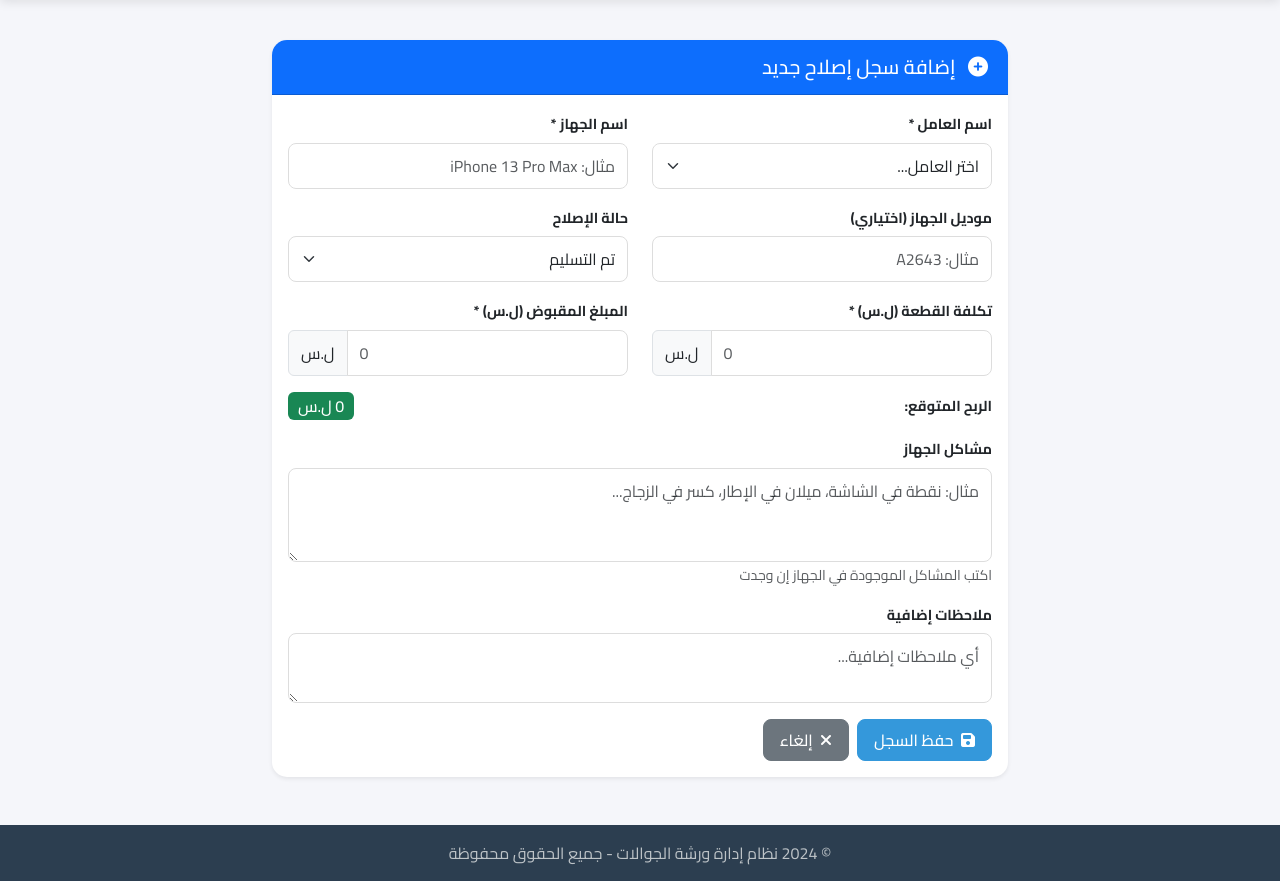
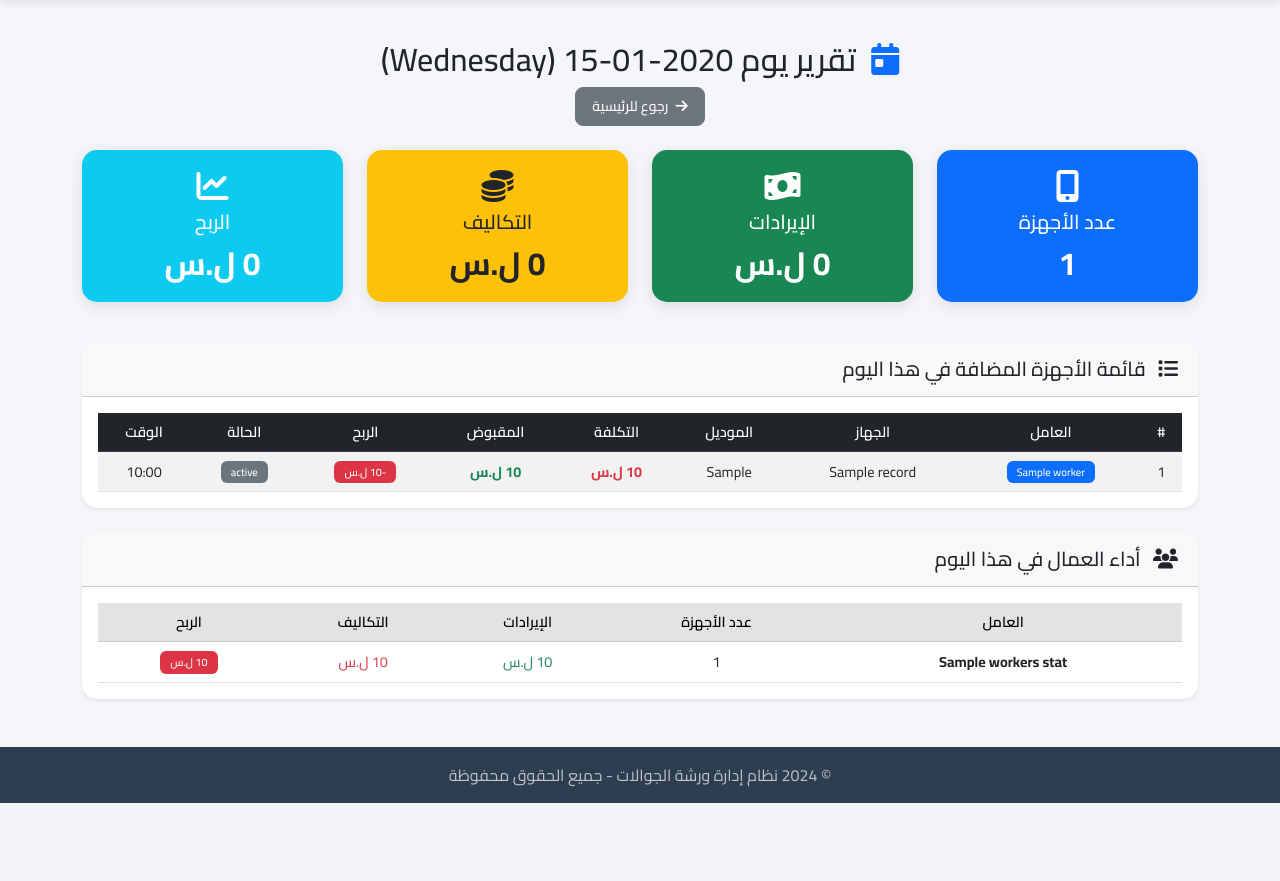
Before and after one commit to mohamadshalabi343-cell/shalab1, a Flask app: template templates/add_record.html in a window 1280 px wide. Shown: the part 65-946 px from the top of the page. After the commit the page ends 868 px from the top, so only its background shows below. Run offline with Flask 3, Linux system fonts and the light colour scheme; tables that the repository leaves empty hold one stand-in row (values such as "Sample post"); the template is opened without the code that fills it: values that come from a table or form of the project are taken from there, most other values are stand-ins (such as "Sample title", 1, 10 or a date in 2020).

Commit message:
Update add_record.html

```diff
--- a/templates/add_record.html
+++ b/templates/add_record.html
@@ -1,124 +1,160 @@
 {% extends 'base.html' %}
 
-{% block title %}إضافة سجل جديد{% endblock %}
+{% block title %}تقرير يوم {{ day_date.strftime('%Y-%m-%d') }}{% endblock %}
 
 {% block content %}
-<div class="row justify-content-center">
-    <div class="col-lg-8 col-md-10">
-        <div class="card shadow-sm">
-            <div class="card-header bg-primary text-white">
-                <h5 class="mb-0">
-                    <i class="fas fa-plus-circle me-2"></i>
-                    إضافة سجل إصلاح جديد
-                </h5>
-            </div>
-            <div class="card-body">
-                <form method="POST" action="{{ url_for('add_record') }}" id="addRecordForm">
-                    <div class="row">
-                        <div class="col-md-6 mb-3">
-                            <label for="worker_id" class="form-label fw-bold">اسم العامل *</label>
-                            <select class="form-select" id="worker_id" name="worker_id" required>
-                                <option value="">اختر العامل...</option>
-                                {% for worker in workers %}
-                                <option value="{{ worker.id }}">{{ worker.name }}</option>
-                                {% endfor %}
-                            </select>
-                        </div>
-                        <div class="col-md-6 mb-3">
-                            <label for="device_name" class="form-label fw-bold">اسم الجهاز *</label>
-                            <input type="text" class="form-control" id="device_name" name="device_name"
-                                   placeholder="مثال: iPhone 13 Pro Max" required>
-                        </div>
-                    </div>
-
-                    <div class="row">
-                        <div class="col-md-6 mb-3">
-                            <label for="device_model" class="form-label fw-bold">موديل الجهاز (اختياري)</label>
-                            <input type="text" class="form-control" id="device_model" name="device_model"
-                                   placeholder="مثال: A2643">
-                        </div>
-                        <div class="col-md-6 mb-3">
-                            <label for="status" class="form-label fw-bold">حالة الإصلاح</label>
-                           <select class="form-select" id="status" name="status">
-    <option value="تم التسليم" selected>تم التسليم</option>
-    <option value="لم تسلم">لم تسلم</option>
-    <option value="دين">دين</option>
-</select>
-                        </div>
-                    </div>
-
-                    <div class="row">
-                        <div class="col-md-6 mb-3">
-                            <label for="cost" class="form-label fw-bold">تكلفة القطعة (ل.س) *</label>
-                            <div class="input-group">
-                                <input type="number" step="1" min="0" class="form-control" id="cost"
-                                       name="cost" placeholder="0" required>
-                                <span class="input-group-text">ل.س</span>
-                            </div>
-                        </div>
-                        <div class="col-md-6 mb-3">
-                            <label for="amount_received" class="form-label fw-bold">المبلغ المقبوض (ل.س) *</label>
-                            <div class="input-group">
-                                <input type="number" step="1" min="0" class="form-control" id="amount_received"
-                                       name="amount_received" placeholder="0" required>
-                                <span class="input-group-text">ل.س</span>
+<div class="row mb-4">
+    <div class="col-12">
+        <h2 class="text-center">
+            <i class="fas fa-calendar-day me-2 text-primary"></i>
+            تقرير يوم {{ day_date.strftime('%Y-%m-%d') }} ({{ day_date.strftime('%A') }})
+        </h2>
+        <div class="text-center mt-2">
+            <a href="{{ url_for('index') }}" class="btn btn-secondary btn-sm">
+                <i class="fas fa-arrow-right me-1"></i> رجوع للرئيسية
+            </a>
         </div>
     </div>
 </div>
 
-                    <div class="mb-3">
-                        <div class="d-flex justify-content-between align-items-center">
-                            <label for="profit_preview" class="form-label fw-bold mb-0">الربح المتوقع:</label>
-                            <span id="profit_preview" class="badge bg-info fs-6">0 ل.س</span>
+<!-- بطاقات الإحصائيات -->
+<div class="row mb-4">
+    <div class="col-md-3 col-sm-6 mb-3">
+        <div class="card stat-card bg-primary text-white">
+            <div class="card-body text-center">
+                <i class="fas fa-mobile-alt fa-2x mb-2"></i>
+                <h5 class="card-title">عدد الأجهزة</h5>
+                <h3 class="stat-number">{{ total_records }}</h3>
             </div>
         </div>
-
-                    <div class="mb-3">
-                        <label for="issues" class="form-label fw-bold">مشاكل الجهاز</label>
-                        <textarea class="form-control" id="issues" name="issues" rows="3"
-                                  placeholder="مثال: نقطة في الشاشة، ميلان في الإطار، كسر في الزجاج..."></textarea>
-                        <small class="text-muted">اكتب المشاكل الموجودة في الجهاز إن وجدت</small>
     </div>
-
-                    <div class="mb-3">
-                        <label for="notes" class="form-label fw-bold">ملاحظات إضافية</label>
-                        <textarea class="form-control" id="notes" name="notes" rows="2"
-                                  placeholder="أي ملاحظات إضافية..."></textarea>
+    <div class="col-md-3 col-sm-6 mb-3">
+        <div class="card stat-card bg-success text-white">
+            <div class="card-body text-center">
+                <i class="fas fa-money-bill-wave fa-2x mb-2"></i>
+                <h5 class="card-title">الإيرادات</h5>
+                <h3 class="stat-number">{{ "%.0f"|format(total_revenue) }} ل.س</h3>
             </div>
-
-                    <div class="d-flex gap-2">
-                        <button type="submit" class="btn btn-primary">
-                            <i class="fas fa-save me-1"></i> حفظ السجل
-                        </button>
-                        <a href="{{ url_for('index') }}" class="btn btn-secondary">
-                            <i class="fas fa-times me-1"></i> إلغاء
-                        </a>
         </div>
-                </form>
+    </div>
+    <div class="col-md-3 col-sm-6 mb-3">
+        <div class="card stat-card bg-warning text-dark">
+            <div class="card-body text-center">
+                <i class="fas fa-coins fa-2x mb-2"></i>
+                <h5 class="card-title">التكاليف</h5>
+                <h3 class="stat-number">{{ "%.0f"|format(total_cost) }} ل.س</h3>
+            </div>
+        </div>
+    </div>
+    <div class="col-md-3 col-sm-6 mb-3">
+        <div class="card stat-card bg-info text-white">
+            <div class="card-body text-center">
+                <i class="fas fa-chart-line fa-2x mb-2"></i>
+                <h5 class="card-title">الربح</h5>
+                <h3 class="stat-number">{{ "%.0f"|format(total_profit) }} ل.س</h3>
             </div>
         </div>
     </div>
 </div>
+
+<!-- جدول الأجهزة -->
+<div class="card shadow-sm">
+    <div class="card-header">
+        <h5 class="mb-0">
+            <i class="fas fa-list me-2"></i>
+            قائمة الأجهزة المضافة في هذا اليوم
+        </h5>
+    </div>
+    <div class="card-body">
+        <div class="table-responsive">
+            <table class="table table-hover table-striped text-center align-middle">
+                <thead class="table-dark">
+                    <tr>
+                        <th>#</th>
+                        <th>العامل</th>
+                        <th>الجهاز</th>
+                        <th>الموديل</th>
+                        <th>التكلفة</th>
+                        <th>المقبوض</th>
+                        <th>الربح</th>
+                        <th>الحالة</th>
+                        <th>الوقت</th>
+                    </tr>
+                </thead>
+                <tbody>
+                    {% for record in records %}
+                    <tr>
+                        <td>{{ record.id }}</td>
+                        <td><span class="badge bg-primary">{{ record.worker.name }}</span></td>
+                        <td>{{ record.device_name }}</td>
+                        <td>{{ record.device_model or '-' }}</td>
+                        <td class="text-danger fw-bold">{{ "%.0f"|format(record.cost) }} ل.س</td>
+                        <td class="text-success fw-bold">{{ "%.0f"|format(record.amount_received) }} ل.س</td>
+                        <td>
+                            {% if record.profit >= 0 %}
+                                <span class="badge bg-success">{{ "%.0f"|format(record.profit) }} ل.س</span>
+                            {% else %}
+                                <span class="badge bg-danger">{{ "%.0f"|format(record.profit) }} ل.س</span>
+                            {% endif %}
+                        </td>
+                        <td><span class="badge bg-secondary">{{ record.status }}</span></td>
+                        <td>{{ record.created_at.strftime('%H:%M') }}</td>
+                    </tr>
+                    {% else %}
+                    <tr>
+                        <td colspan="9" class="text-center py-4 text-muted">
+                            <i class="fas fa-inbox fa-3x d-block mb-2"></i>
+                            لا توجد أجهزة مضافة في هذا اليوم
+                        </td>
+                    </tr>
+                    {% endfor %}
+                </tbody>
+            </table>
+        </div>
+    </div>
+</div>
+
+<!-- أداء العمال في هذا اليوم -->
+<div class="card shadow-sm mt-4">
+    <div class="card-header">
+        <h5 class="mb-0">
+            <i class="fas fa-users me-2"></i>
+            أداء العمال في هذا اليوم
+        </h5>
+    </div>
+    <div class="card-body">
+        <div class="table-responsive">
+            <table class="table table-hover text-center align-middle">
+                <thead class="table-secondary">
+                    <tr>
+                        <th>العامل</th>
+                        <th>عدد الأجهزة</th>
+                        <th>الإيرادات</th>
+                        <th>التكاليف</th>
+                        <th>الربح</th>
+                    </tr>
+                </thead>
+                <tbody>
+                    {% for name, stats in workers_stats.items() %}
+                    <tr>
+                        <td class="fw-bold">{{ name }}</td>
+                        <td>{{ stats.count }}</td>
+                        <td class="text-success">{{ "%.0f"|format(stats.revenue) }} ل.س</td>
+                        <td class="text-danger">{{ "%.0f"|format(stats.cost) }} ل.س</td>
+                        <td>
+                            <span class="badge {% if stats.profit >= 0 %}bg-success{% else %}bg-danger{% endif %}">
+                                {{ "%.0f"|format(stats.profit) }} ل.س
+                            </span>
+                        </td>
+                    </tr>
+                    {% else %}
+                    <tr>
+                        <td colspan="5" class="text-center text-muted">لا توجد بيانات</td>
+                    </tr>
+                    {% endfor %}
+                </tbody>
+            </table>
+        </div>
+    </div>
+</div>
 {% endblock %}
-
-{% block scripts %}
-<script>
-    function calculateProfit() {
-        const cost = parseFloat(document.getElementById('cost').value) || 0;
-        const received = parseFloat(document.getElementById('amount_received').value) || 0;
-        const profit = received - cost;
-        const profitElement = document.getElementById('profit_preview');
-
-        profitElement.textContent = profit.toFixed(0) + ' ل.س';
-
-        if (profit >= 0) {
-            profitElement.className = 'badge bg-success fs-6';
-        } else {
-            profitElement.className = 'badge bg-danger fs-6';
-        }
-    }
-
-    document.getElementById('cost').addEventListener('input', calculateProfit);
-    document.getElementById('amount_received').addEventListener('input', calculateProfit);
-</script>
-{% endblock %}
```
Lines whose indentation alone changed are shown as unchanged.
